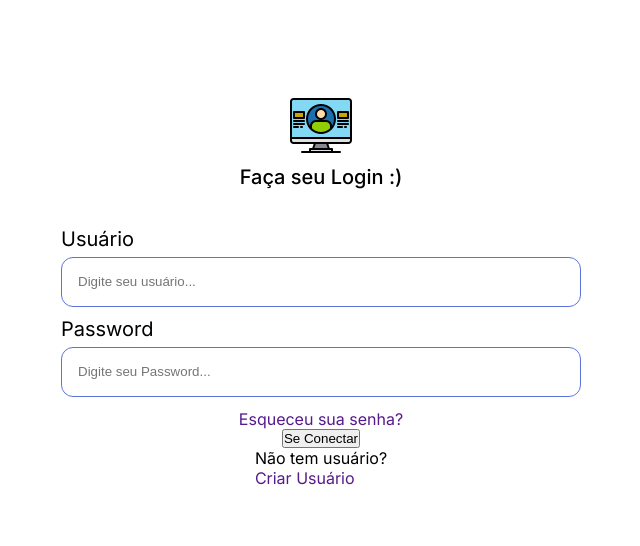
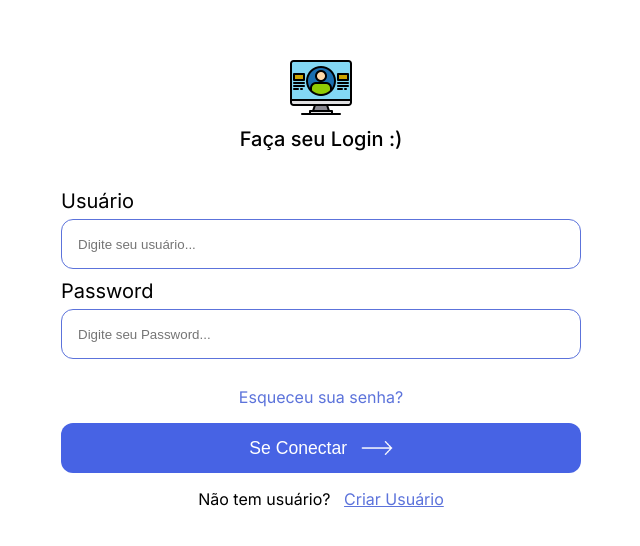
Before and after one commit to Martarelli/ReactPratice, a React (Vite) app: page / in a window 1280 px wide. Shown: the part 110-656 px from the top of the page, without its empty margins (319-959 px from the left). Built offline with nearby package versions, Linux system fonts and the light colour scheme.

Commit message:
feat: final style to login page

```diff
--- a/src/App.css
+++ b/src/App.css
@@ -65,5 +65,61 @@ html, body {
 
     border: 1px solid #5C73DB;
     border-radius: 0.75rem;
+}
 
+.container form a {
+    font-weight: 400;
+    font-size: 1rem;
+    line-height: 1.25rem;
+    padding: 1rem 0;
+    color: #5C73DB;
 }
+
+.container form .button {
+    display: flex;
+    flex-direction: row;
+    justify-content: center;
+    align-items: center;
+
+    width: 520px;
+    height: 50px;
+
+    background-color: #4763E4;
+    border-radius: 0.75rem;
+    border: none;
+
+    font-size: 1.1rem;
+    line-height: 1.25rem;
+    gap: 0.85rem;
+    color: #FFFFFF;
+}
+
+.container form .button:hover{
+    cursor: pointer;
+    opacity: 0.8;
+}
+
+.container form .button img {
+    height: 2rem;
+}
+
+.container form .footer{
+    display: flex;
+    align-items: center;
+    justify-content: center;
+    gap: 0.85rem;
+}
+
+.container form .footer p{
+    font-weight: 400;
+    font-size: 1rem;
+    line-height: 1.25rem;
+}
+
+.container form .footer a{
+    font-weight: 400;
+    font-size: 1rem;
+    line-height: 1.25rem;
+    text-decoration: underline;
+    color: #5C73DB;
+}
--- a/src/App.jsx
+++ b/src/App.jsx
@@ -1,4 +1,5 @@
 import logo from './assets/logo.png'
+import arrow from './assets/arrow.png'
 import './App.css'
 export function App() {
 
@@ -31,6 +32,7 @@ export function App() {
 
         <button className="button">
           Se Conectar
+          <img src={arrow} alt="arrow" />
         </button>
 
         <div className="footer">
```
Also changed, not shown: src/assets/arrow.png (added).
